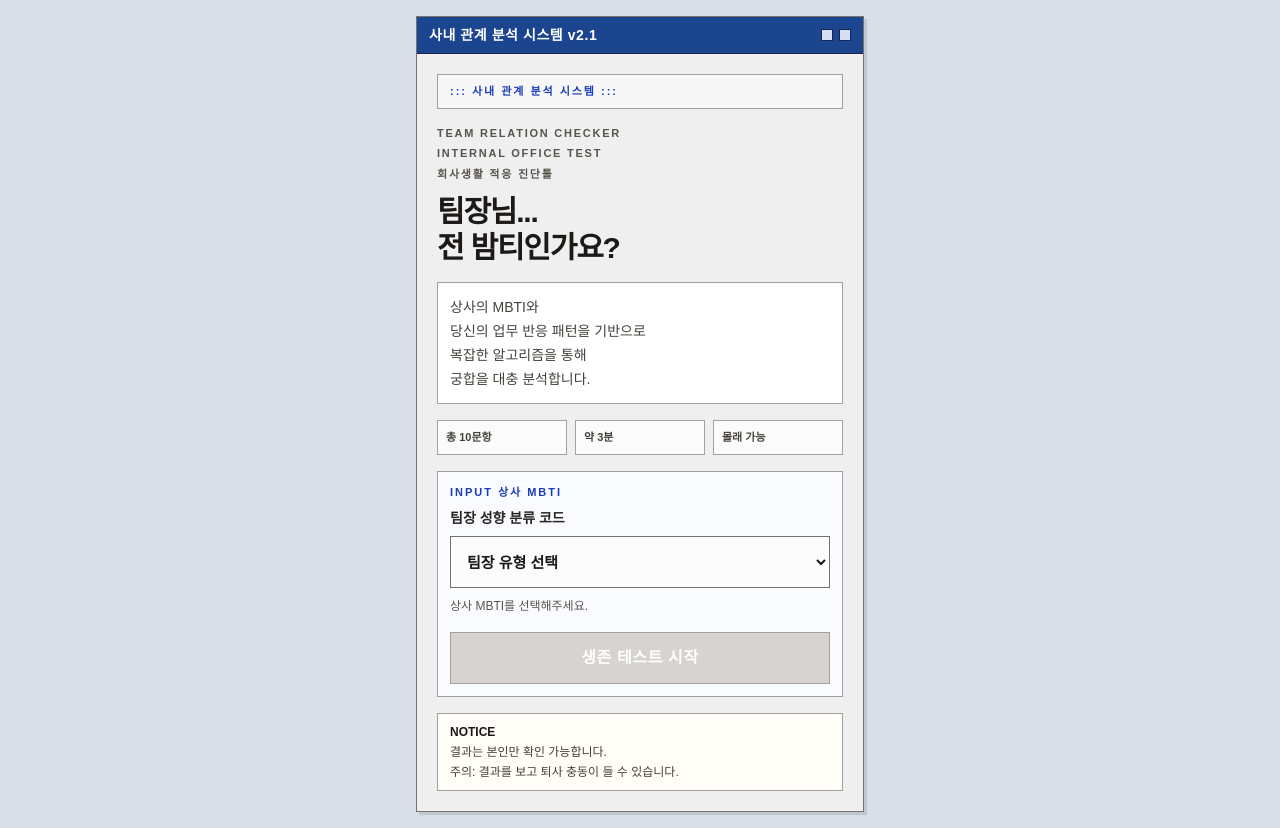
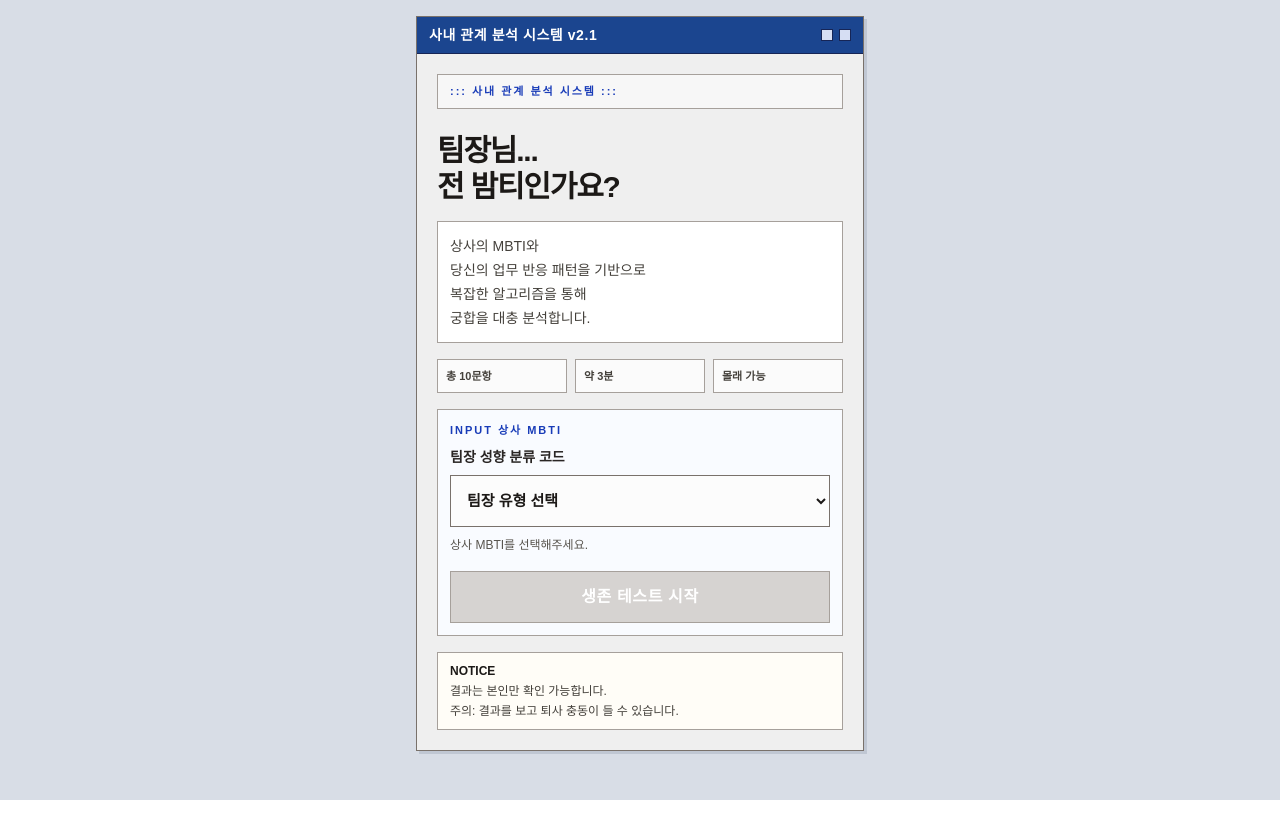
Before and after one commit to yzhyun/boss-fit, a Next.js app: page / in a window 1280 px wide. After the commit the page ends 800 px from the top, so only its background shows below. Built offline with nearby package versions, Linux system fonts and the light colour scheme.

Commit message:
문구 수정

```diff
--- a/app/page.tsx
+++ b/app/page.tsx
@@ -20,15 +20,6 @@ export default function Home() {
           </div>
 
           <div className="space-y-1">
-            <p className="text-[11px] font-bold tracking-[0.16em] text-stone-600">
-              TEAM RELATION CHECKER
-            </p>
-            <p className="text-[11px] font-bold tracking-[0.16em] text-stone-600">
-              INTERNAL OFFICE TEST
-            </p>
-            <p className="text-[11px] font-bold tracking-[0.16em] text-stone-600">
-              회사생활 적응 진단툴
-            </p>
             <h1 className="pt-2 text-[30px] leading-9 font-black tracking-[-0.04em] text-stone-900">
               팀장님...
               <br />
```
